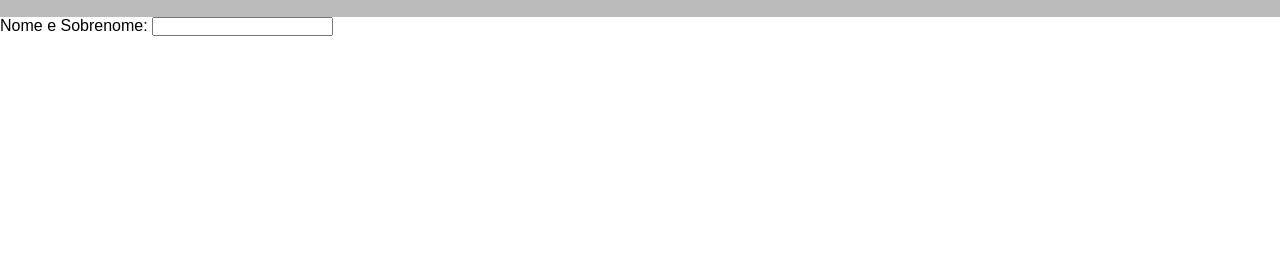
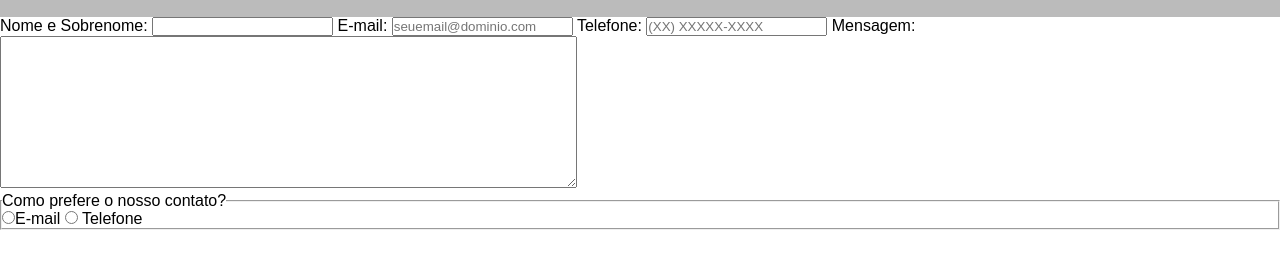
Before and after one commit to ProfPedroHZ/site-barbearia, a plain HTML site: page contato.html in a window 1280 px wide. Shown: the part 281-550 px from the top of the page. Drawn offline with Linux system fonts and the light colour scheme.

Commit message:
Contato Atualizado

```diff
--- a/contato.html
+++ b/contato.html
@@ -25,6 +25,29 @@
         <form>
             <label for="nome-sobrenome">Nome e Sobrenome:</label>
             <input type="text" id="nome-sobrenome" class="input-padrao" required>
+
+            <label for="e-mail">E-mail:</label>
+            <input type="email" id="e-mail" class="input-padrao"
+            placeholder="seuemail@dominio.com"/>
+
+            <label for="telefone">Telefone:</label>
+            <input type="tel" id="telefone" class="input-padrao"
+            required placeholder="(XX) XXXXX-XXXX"/>
+
+            <label for="mensagem">Mensagem:</label>
+            <textarea cols="70" rows="10" id="mensagem" class="input-padrao" required>
+            </textarea>
+
+            <fieldset>
+                <legend>Como prefere o nosso contato?</legend>
+                <label for="radio-email">
+                <input type="radio" name="contato" value="E-mail" id="radio-email"/>E-mail
+                </label>
+
+                <label for="radio-telefone">
+                <input type="radio" name="contato" value="Telefone" id="radio-telefone"/>
+                Telefone</label>
+            </fieldset>
         </form>
     </main>
 </body>
```
